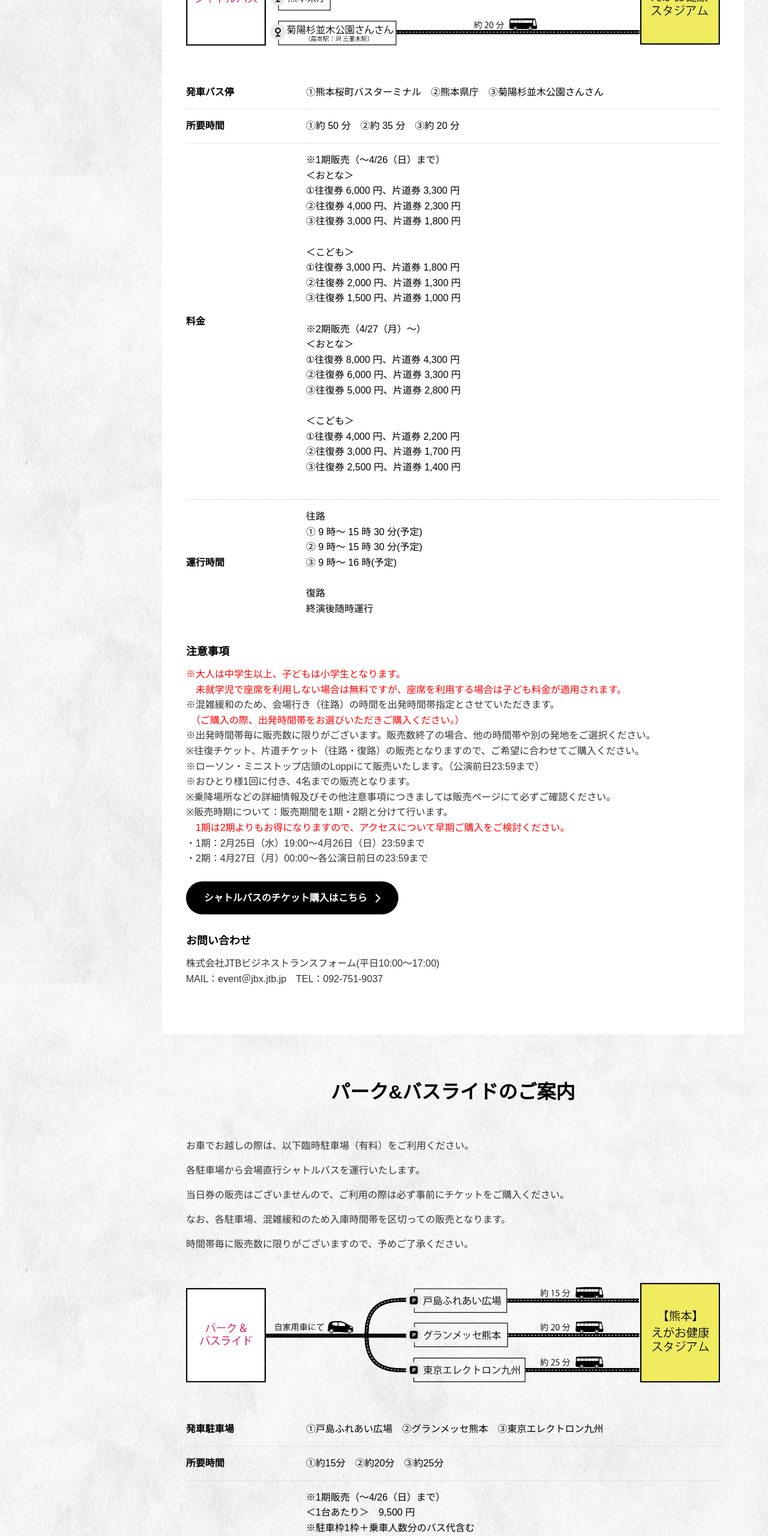
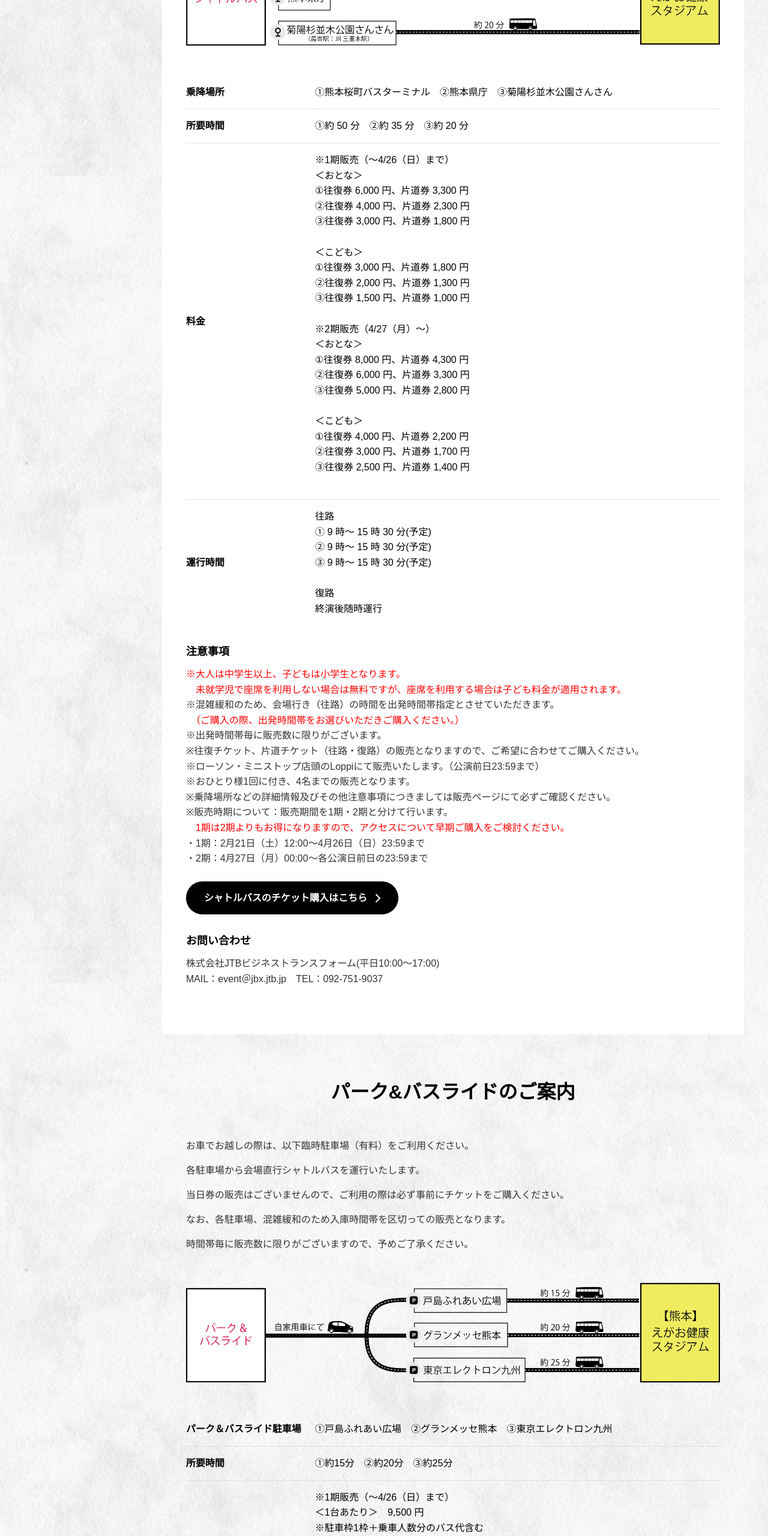
Before and after one commit to 07-jin-FUK/backnumber-kumamoto_nuxt, a Nuxt app: page /access in a window 1280 px wide. Shown: the part 3740-6300 px from the top of the page at 60% size. Built offline with nearby package versions, Linux system fonts and the light colour scheme.

Commit message:
[update]

```diff
--- a/app/pages/access.vue
+++ b/app/pages/access.vue
@@ -175,7 +175,7 @@
                 <table class="info-table">
                   <tbody>
                     <tr>
-                      <th>発車バス停</th>
+                      <th>乗降場所</th>
                       <td>①熊本桜町バスターミナル　<span class="sp tab block">②熊本県庁　</span><span class="sp tab">③菊陽杉並木公園さんさん</span></td>
                     </tr>
                     <tr>
@@ -203,7 +203,7 @@
                       <td>往路<br>
                         ① 9 時〜 15 時 30 分(予定)<br>
                         ② 9 時〜 15 時 30 分(予定)<br>
-                        ③ 9 時〜 16 時(予定)<br>
+                        ③ 9 時〜 15 時 30 分(予定)<br>
                         <br>
                         復路<br>
                     終演後随時運行</td>
@@ -217,14 +217,14 @@
                 <p class="red no-under">※大人は中学生以上、子どもは小学生となります。</p>
                 <p class="red no-under">　未就学児で座席を利用しない場合は無料ですが、座席を利用する場合は子ども料金が適用されます。</p>
                 <p>※混雑緩和のため、会場行き（往路）の時間を出発時間帯指定とさせていただきます。</p><p class="red no-under">　（ご購入の際、出発時間帯をお選びいただきご購入ください。）</p><p>
-※出発時間帯毎に販売数に限りがございます。販売数終了の場合、他の時間帯や別の発地をご選択ください。<br>
+※出発時間帯毎に販売数に限りがございます。<br>
 ※往復チケット、片道チケット（往路・復路）の販売となりますので、ご希望に合わせてご購入ください。<br>
 ※ローソン・ミニストップ店頭のLoppiにて販売いたします。（公演前日23:59まで）<br>
 ※おひとり様1回に付き、4名までの販売となります。<br>
 ※乗降場所などの詳細情報及びその他注意事項につきましては販売ページにて必ずご確認ください。<br>
 ※販売時期について：販売期間を1期・2期と分けて行います。</p>
 <p class="red no-under">　1期は2期よりもお得になりますので、アクセスについて早期ご購入をご検討ください。</p>
-<p>・1期：2月25日（水）19:00～4月26日（日）23:59まで<br>
+<p>・1期：2月21日（土）12:00～4月26日（日）23:59まで<br>
 ・2期：4月27日（月）00:00～各公演日前日の23:59まで
 </p>
           <div class="ticket-link">
@@ -264,7 +264,7 @@
                 <table class="info-table">
                   <tbody>
                     <tr>
-                      <th>発車駐車場</th>
+                      <th>パーク＆バスライド駐車場</th>
                       <td>①戸島ふれあい広場　<span class="sp tab block">②グランメッセ熊本　</span><span class="sp tab">③東京エレクトロン九州</span></td>
                     </tr>
                     <tr>
@@ -283,7 +283,7 @@
                     <tr>
                       <th>運行時間</th>
                       <td>往路<br>
-                         9 時〜 16 時<br>
+                         9 時〜 15 時 30 分(予定)<br>
                         <br>
                         復路<br>
                     終演後随時運行</td>
@@ -298,7 +298,7 @@
 ※1台に乗車されるすべての方が往復シャトルバスをご利用頂けます。<br>
 ※混雑緩和のため、駐車場入庫時間帯指定とさせていただきます。<br>
 （ご購入の際、駐車場入庫時間帯をお選びいただきご購入ください。）<br>
-※入庫時間帯毎に販売数に限りがございます。販売数終了の場合、他の時間帯や別の発地をご選択ください。<br>
+※入庫時間帯毎に販売数に限りがございます。<br>
 ※ローソン・ミニストップ店頭のLoppiにて販売いたします。（公演前日23:59まで）<br>
 ※おひとり様1回に付き、1台までの販売となります。<br>
 ※駐車場の利用可能時間や乗降場所などの詳細情報及びその他注意事項につきましては販売ページにて必ずご確認ください。<br>
@@ -339,7 +339,7 @@
                                <div class="area-detail" data-area="hakata1">
 
 <div class="area-header" @click="toggleArea('hakata1')">
-  <h3 class="area-title">「JR 博多駅」①※途中 SA 休憩あり</h3>
+  <h3 class="area-title">「JR 博多駅」①</h3>
   <span class="toggle-icon" :class="{ active: openAreas.hakata1 }">▼</span>
 </div>
 <div class="area-content" :class="{ open: openAreas.hakata1 }">
@@ -373,7 +373,7 @@
                              <div class="area-detail" data-area="hakata2">
 
 <div class="area-header" @click="toggleArea('hakata2')">
-  <h3 class="area-title">「JR 博多駅」②※途中 SA 休憩あり</h3>
+  <h3 class="area-title">「JR 博多駅」②</h3>
   <span class="toggle-icon" :class="{ active: openAreas.hakata2 }">▼</span>
 </div>
 <div class="area-content" :class="{ open: openAreas.hakata2 }">
@@ -407,7 +407,7 @@
 
                 <div class="area-detail">
                   <div class="area-header" @click="toggleArea('kokura')">
-                    <h3 class="area-title">「JR 小倉駅」※途中 SA 休憩あり</h3>
+                    <h3 class="area-title">「JR 小倉駅」</h3>
                     <span class="toggle-icon" :class="{ active: openAreas.kokura }">▼</span>
                   </div>
                   <div class="area-content" :class="{ open: openAreas.kokura }">
@@ -440,7 +440,7 @@
 
                 <div class="area-detail">
                   <div class="area-header" @click="toggleArea('saga')">
-                    <h3 class="area-title">「JR 佐賀駅」※途中 SA 休憩あり</h3>
+                    <h3 class="area-title">「JR 佐賀駅」</h3>
                     <span class="toggle-icon" :class="{ active: openAreas.saga }">▼</span>
                   </div>
                   <div class="area-content" :class="{ open: openAreas.saga }">
@@ -473,7 +473,7 @@
 
                 <div class="area-detail">
                   <div class="area-header" @click="toggleArea('nagasaki')">
-                    <h3 class="area-title">「JR ⻑崎駅」※途中 SA 休憩あり</h3>
+                    <h3 class="area-title">「JR ⻑崎駅」</h3>
                     <span class="toggle-icon" :class="{ active: openAreas.nagasaki }">▼</span>
                   </div>
                   <div class="area-content" :class="{ open: openAreas.nagasaki }">
@@ -640,7 +640,7 @@
 
                 <div class="area-detail">
                   <div class="area-header" @click="toggleArea('oita')">
-                    <h3 class="area-title">「JR 大分駅」※途中 SA 休憩あり</h3>
+                    <h3 class="area-title">「JR 大分駅」</h3>
                     <span class="toggle-icon" :class="{ active: openAreas.oita }">▼</span>
                   </div>
                   <div class="area-content" :class="{ open: openAreas.oita }">
@@ -673,7 +673,7 @@
 
                 <div class="area-detail">
                   <div class="area-header" @click="toggleArea('miyazaki')">
-                    <h3 class="area-title">「JR 宮崎駅」※途中 SA 休憩あり</h3>
+                    <h3 class="area-title">「JR 宮崎駅」</h3>
                     <span class="toggle-icon" :class="{ active: openAreas.miyazaki }">▼</span>
                   </div>
                   <div class="area-content" :class="{ open: openAreas.miyazaki }">
@@ -706,7 +706,7 @@
 
                 <div class="area-detail">
                   <div class="area-header" @click="toggleArea('kagoshima')">
-                    <h3 class="area-title">「JR 鹿児島中央駅」<span>※途中 SA 休憩あり</span></h3>
+                    <h3 class="area-title">「JR 鹿児島中央駅」</h3>
                     <span class="toggle-icon" :class="{ active: openAreas.kagoshima }">▼</span>
                   </div>
                   <div class="area-content" :class="{ open: openAreas.kagoshima }">
@@ -1771,7 +1771,7 @@ onUnmounted(() => {
 }
 
 .info-table th {
-  width: 200px;
+  width: 215px;
   font-weight: bold;
 }
 
```
